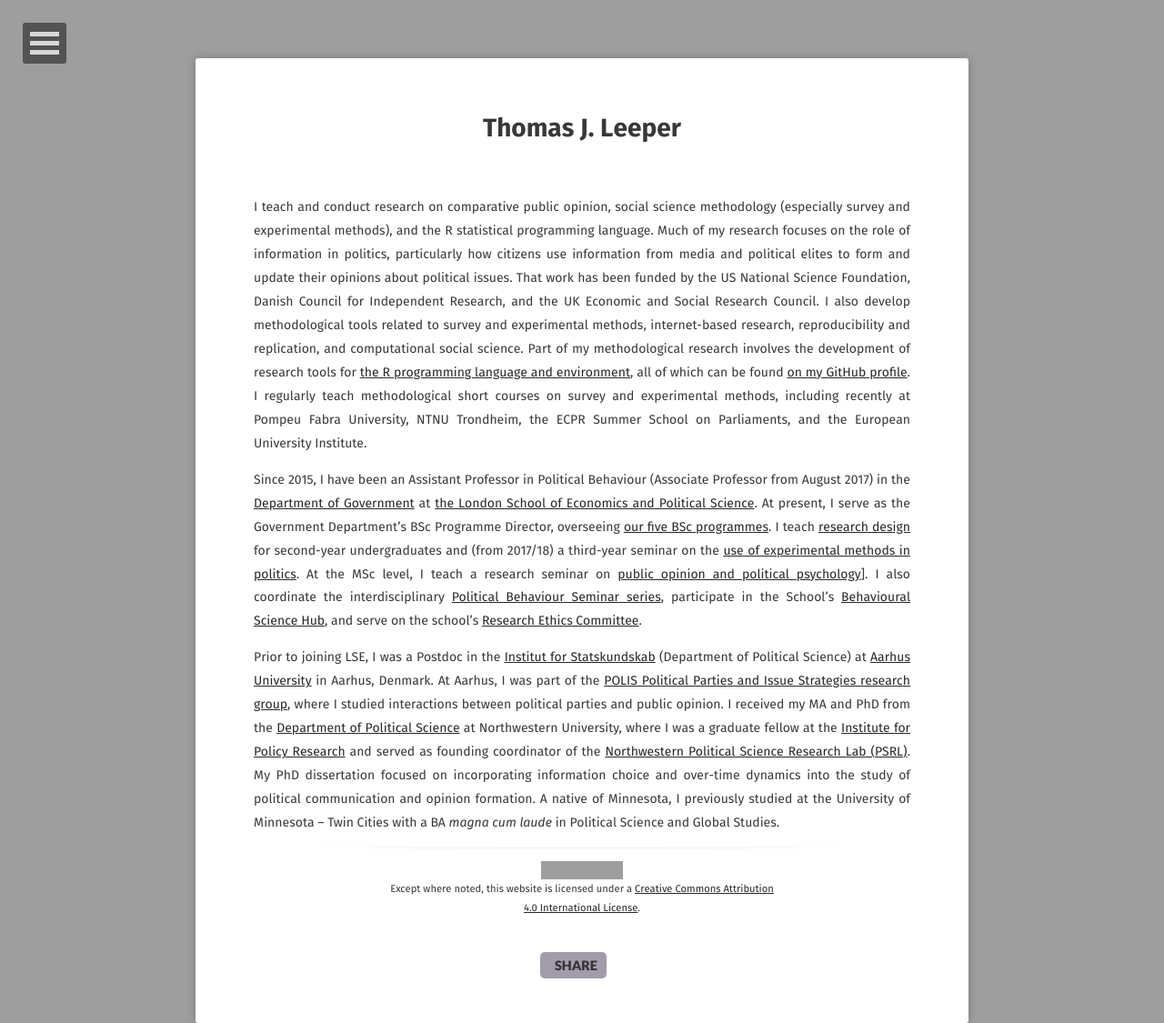
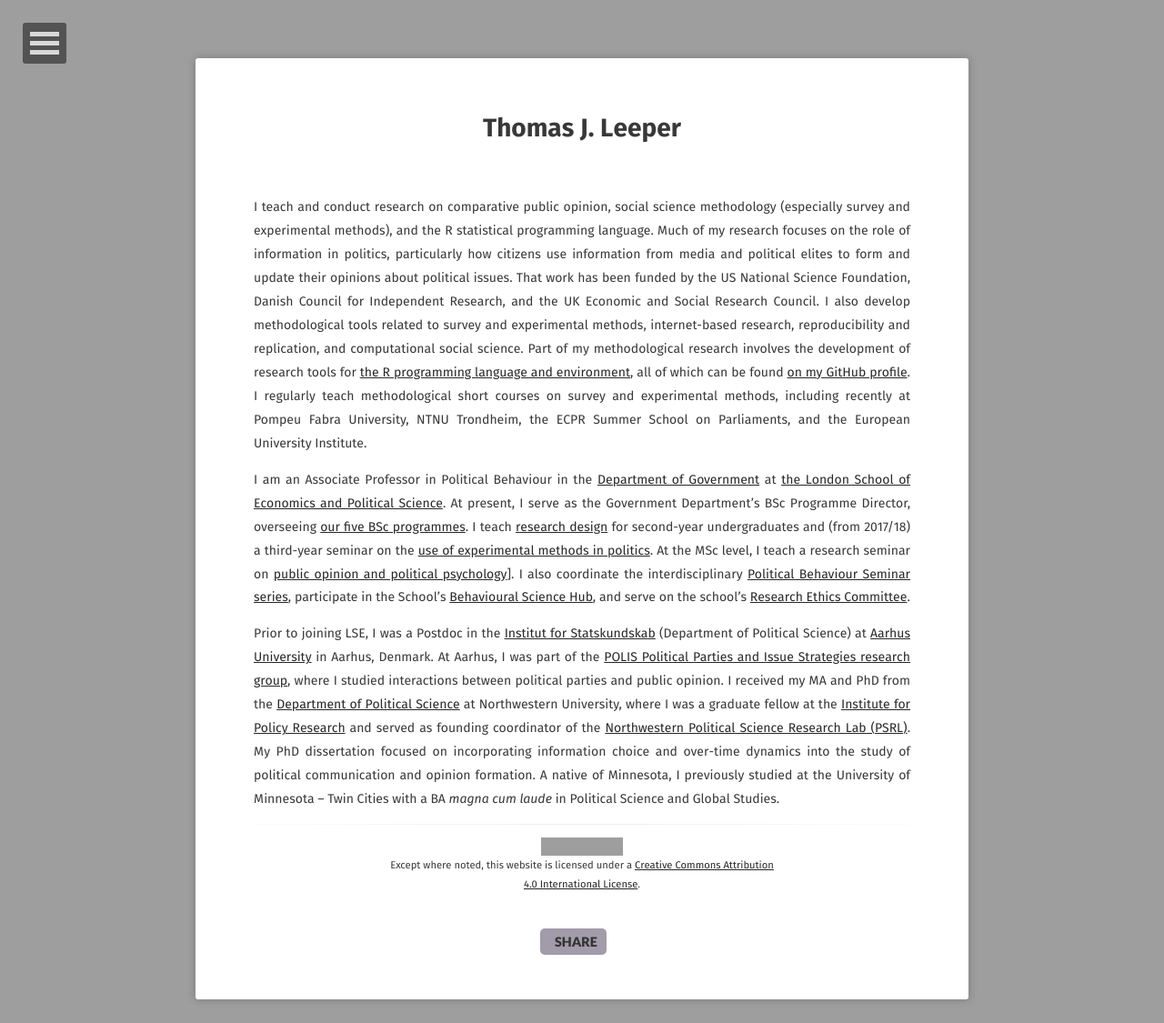
Before and after one commit to leeper/leeper.github.io, a Jekyll site: the page built from about.md, in a window 1280 px wide. Shown: the whole page at 91% size. Built offline with Jekyll 4.4.1, drawn with Linux system fonts in a browser that asks for light colours; some web fonts are replaced; after the commit the page ends 1099 px from its top, so only the background shows below that; grey boxes are pictures that could not be loaded.

Commit message:
update CV to Associate Professor

```diff
--- a/_config.yml
+++ b/_config.yml
@@ -2,8 +2,8 @@
 title:              Thomas J. Leeper
 author:             Thomas J. Leeper
 name:               Thomas J. Leeper
-bio:                '<a href="http://www.lse.ac.uk/government/whosWho/Academic%20profiles/ThomasLeeper.aspx">Assistant Professor in Political Behaviour</a><br /><a href="http://www.lse.ac.uk/government/">Government Department</a><br /><a href="http://www.lse.ac.uk/">London School of Economics and Political Science</a>'
-description:        'Thomas J. Leeper ~ Assistant Professor in Political Behaviour, Government Department, London School of Economics and Political Science'
+bio:                '<a href="http://www.lse.ac.uk/government/whosWho/Academic%20profiles/ThomasLeeper.aspx">Associate Professor in Political Behaviour</a><br /><a href="http://www.lse.ac.uk/government/">Government Department</a><br /><a href="http://www.lse.ac.uk/">London School of Economics and Political Science</a>'
+description:        'Thomas J. Leeper ~ Associate Professor in Political Behaviour, Government Department, London School of Economics and Political Science'
 reading_time:       true
 words_per_minute:   200
 logo:               'assets/img/thomas2016.jpg'
--- a/about.md
+++ b/about.md
@@ -2,12 +2,12 @@
 layout: page
 title: Thomas J. Leeper
 comments: false
-description: Thomas J. Leeper, PhD, is an Assistant Professor in Political Behaviour in the Department of Government at the London School of Economics and Political Science. His research focuses substantively on the formation of political attitudes and methodologically on the development of tools for quantitative research, especially in the areas of experimental and survey research.
+description: Thomas J. Leeper, PhD, is an Associate Professor in Political Behaviour in the Department of Government at the London School of Economics and Political Science. His research focuses substantively on the formation of political attitudes and methodologically on the development of tools for quantitative research, especially in the areas of experimental and survey research.
 permalink: /about.html
 ---
 
 I teach and conduct research on comparative public opinion, social science methodology (especially survey and experimental methods), and the R statistical programming language. Much of my research focuses on the role of information in politics, particularly how citizens use information from media and political elites to form and update their opinions about political issues. That work has been funded by the US National Science Foundation, Danish Council for Independent Research, and the UK Economic and Social Research Council. I also develop methodological tools related to survey and experimental methods, internet-based research, reproducibility and replication, and computational social science. Part of my methodological research involves the development of research tools for [the R programming language and environment](https://cloud.r-project.org/), all of which can be found [on my GitHub profile](https://github.com/leeper). I regularly teach methodological short courses on survey and experimental methods, including recently at Pompeu Fabra University, NTNU Trondheim, the ECPR Summer School on Parliaments, and the European University Institute.
 
-Since 2015, I have been an Assistant Professor in Political Behaviour (Associate Professor from August 2017) in the [Department of Government](http://www.lse.ac.uk/government/home.aspx) at [the London School of Economics and Political Science](http://www.lse.ac.uk/home.aspx). At present, I serve as the Government Department's BSc Programme Director, overseeing [our five BSc programmes](http://www.lse.ac.uk/government/degreeProgrammes/programmes/undergraduate/Home.aspx). I teach [research design](http://www.thomasleeper.com/designcourse) for second-year undergraduates and (from 2017/18) a third-year seminar on the [use of experimental methods in politics](http://www.thomasleeper.com/exppolcourse). At the MSc level, I teach a research seminar on [public opinion and political psychology](http://www.thomasleeper.com/exppolcourse)]. I also coordinate the interdisciplinary [Political Behaviour Seminar series](http://www.lse.ac.uk/government/research/resgroups/PoliticalBehaviour/Political-Behaviour.aspx), participate in the School's [Behavioural Science Hub](http://blogs.lse.ac.uk/behaviouralscience/), and serve on the school's [Research Ethics Committee](http://www.lse.ac.uk/intranet/researchAndDevelopment/researchDivision/policyAndEthics/ethicsGuidanceAndForms.aspx).
+I am an Associate Professor in Political Behaviour in the [Department of Government](http://www.lse.ac.uk/government/home.aspx) at [the London School of Economics and Political Science](http://www.lse.ac.uk/home.aspx). At present, I serve as the Government Department's BSc Programme Director, overseeing [our five BSc programmes](http://www.lse.ac.uk/government/degreeProgrammes/programmes/undergraduate/Home.aspx). I teach [research design](http://www.thomasleeper.com/designcourse) for second-year undergraduates and (from 2017/18) a third-year seminar on the [use of experimental methods in politics](http://www.thomasleeper.com/exppolcourse). At the MSc level, I teach a research seminar on [public opinion and political psychology](http://www.thomasleeper.com/exppolcourse)]. I also coordinate the interdisciplinary [Political Behaviour Seminar series](http://www.lse.ac.uk/government/research/resgroups/PoliticalBehaviour/Political-Behaviour.aspx), participate in the School's [Behavioural Science Hub](http://blogs.lse.ac.uk/behaviouralscience/), and serve on the school's [Research Ethics Committee](http://www.lse.ac.uk/intranet/researchAndDevelopment/researchDivision/policyAndEthics/ethicsGuidanceAndForms.aspx).
 
 Prior to joining LSE, I was a Postdoc in the [Institut for Statskundskab](http://ps.au.dk/en/) (Department of Political Science) at [Aarhus University](http://www.au.dk/en/) in Aarhus, Denmark. At Aarhus, I was part of the [POLIS Political Parties and Issue Strategies research group](http://ps.au.dk/en/research/research-centres-and-units/polis/), where I studied interactions between political parties and public opinion. I received my MA and PhD from the [Department of Political Science](http://www.polisci.northwestern.edu/) at Northwestern University, where I was a graduate fellow at the [Institute for Policy Research](http://www.northwestern.edu/ipr/) and served as founding coordinator of the [Northwestern Political Science Research Lab (PSRL)](http://faculty.wcas.northwestern.edu/~jnd260/lab.html). My PhD dissertation focused on incorporating information choice and over-time dynamics into the study of political communication and opinion formation. A native of Minnesota, I previously studied at the University of Minnesota &#8211; Twin Cities with a BA *magna cum laude* in Political Science and Global Studies.
```
Also changed, not shown: index.md (+1 -1 lines), 6 other files.
